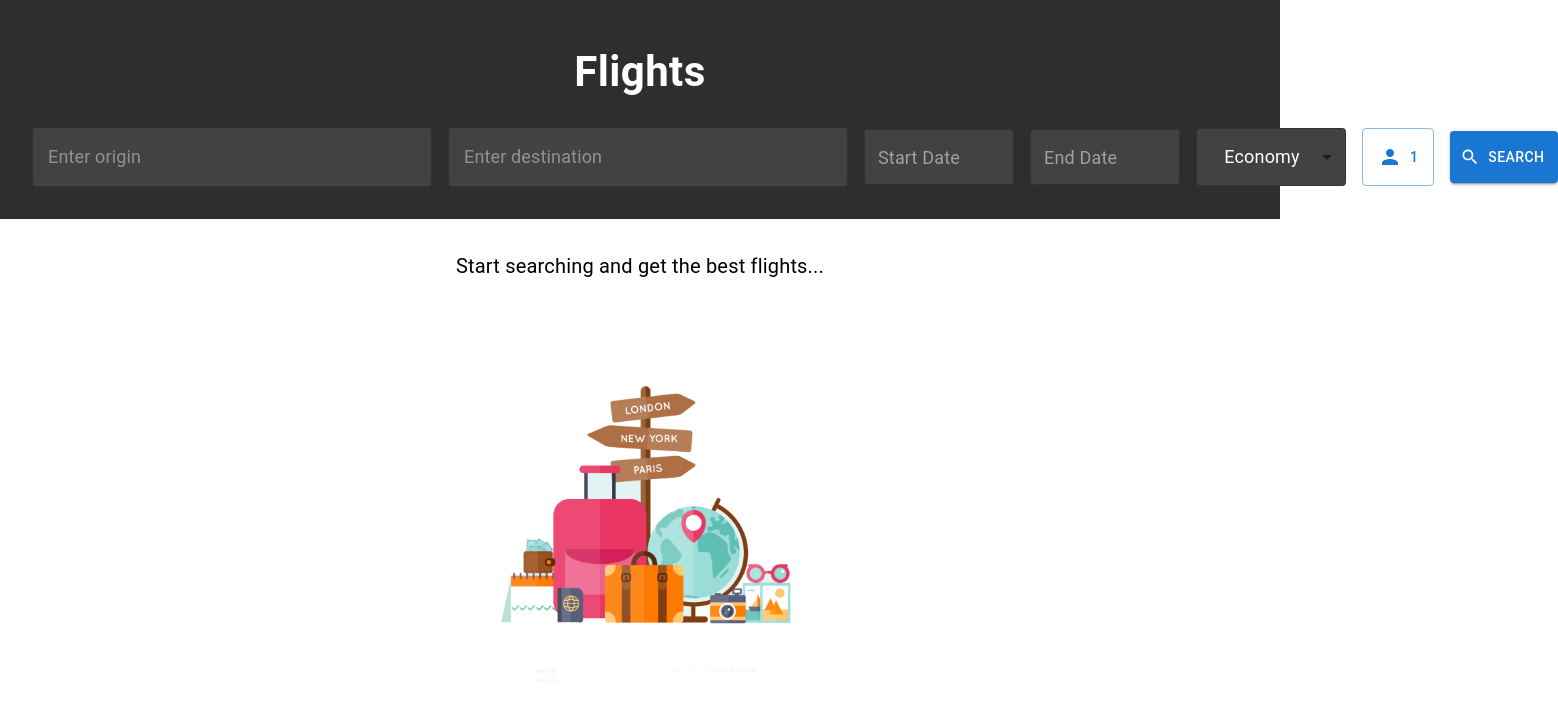
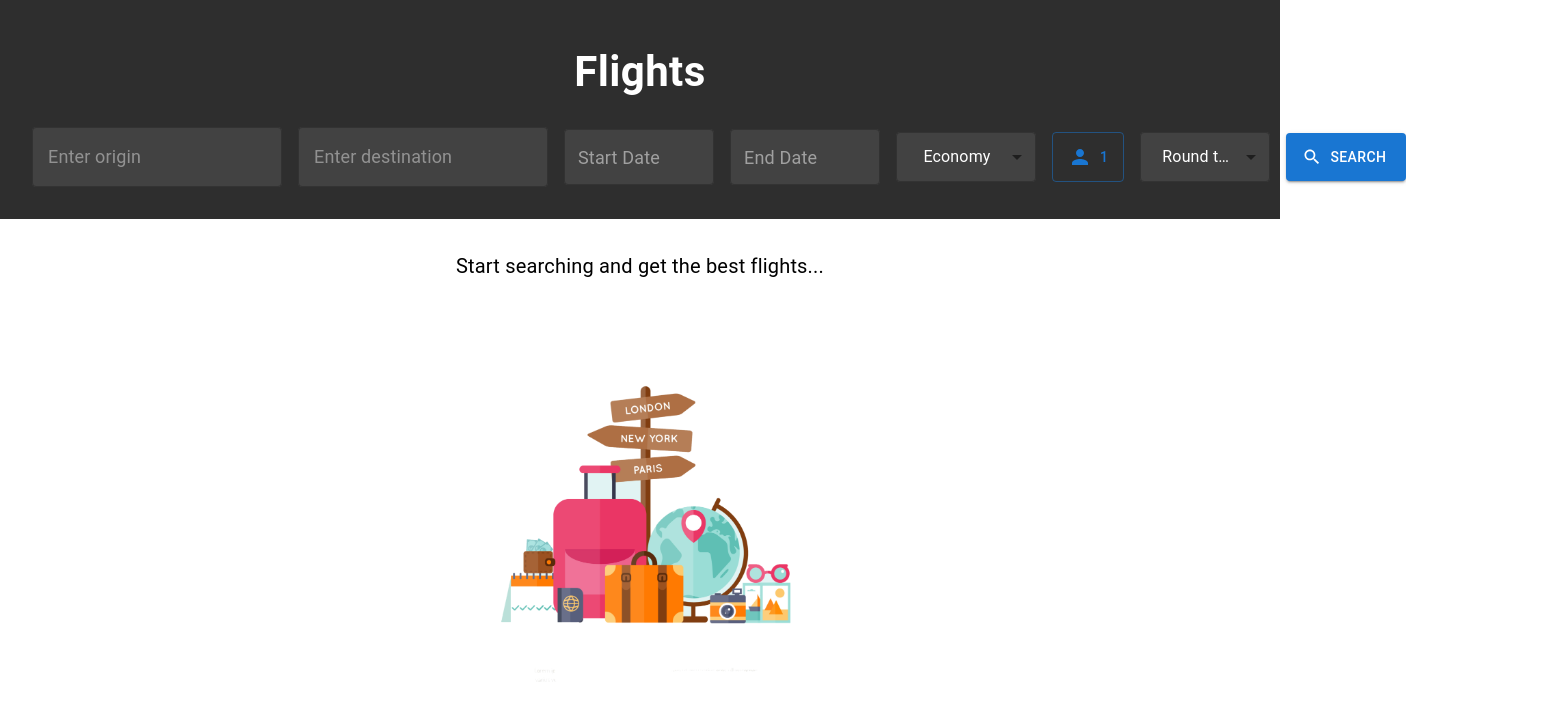
Before and after one commit to julita25/findFlights-website, a React (Create React App) app: page / in a window 1280 px wide. Shown: the top 720 px of the page, 1558 px wide, since content can reach past the window. Built offline with nearby package versions, Linux system fonts and the light colour scheme.

Commit message:
add travel type

```diff
--- a/src/components/DatePickers.jsx
+++ b/src/components/DatePickers.jsx
@@ -4,9 +4,9 @@ import { AdapterDayjs } from "@mui/x-date-pickers/AdapterDayjs";
 import { DatePicker } from "@mui/x-date-pickers/DatePicker";
 import { Box, useMediaQuery } from "@mui/material";
 import dayjs from "dayjs";
-import { func } from "prop-types";
+import { bool, func } from "prop-types";
 
-const DatePickers = ({ onChange }) => {
+const DatePickers = ({ onChange, isOneWay }) => {
 	const [startDate, setStartDate] = useState(null);
 	const [endDate, setEndDate] = useState(null);
 
@@ -56,6 +56,7 @@ const DatePickers = ({ onChange }) => {
 						},
 					}}
 				/>
+				{!isOneWay && (
 					<DatePicker
 						label="End Date"
 						value={endDate}
@@ -87,6 +88,7 @@ const DatePickers = ({ onChange }) => {
 							startDate && dayjs(date).isBefore(dayjs(startDate))
 						}
 					/>
+				)}
 			</Box>
 		</LocalizationProvider>
 	);
@@ -94,6 +96,7 @@ const DatePickers = ({ onChange }) => {
 
 DatePickers.propTypes = {
 	onChange: func.isRequired,
+	isOneWay: bool.isRequired,
 };
 
 export default DatePickers;
--- a/src/components/FlightHomePage.jsx
+++ b/src/components/FlightHomePage.jsx
@@ -15,8 +15,10 @@ import dayjs from "dayjs";
 import FlightResults from "./FlightResults";
 import FlightOptionsToggle from "./FlightOptionsToggle";
 import FlightSearchTextField from "./FlightSearchTextField";
-import { CABIN_CLASS } from "../constants";
+import { CABIN_CLASS, TRAVEL_TYPE } from "../constants";
+import { failureToast } from "../utils";
 
+const FlightHomePage = () => {
 	const initialFormValue = {
 		originSkyId: "",
 		originEntityId: "",
@@ -29,13 +31,11 @@ const initialFormValue = {
 		childrens: 0,
 		infants: 0,
 		sortBy: "best",
+		travelType: "roundTrip",
 	};
-
-const FlightHomePage = () => {
 	const [formValue, setFormValue] = useState({ ...initialFormValue });
 	const [options, setOptions] = useState([]);
 	const [flights, setFlights] = useState({});
-	const [cabinClass, setCabinClass] = useState("economy");
 	const [isLoading, setIsLoading] = useState(false);
 	const [initState, setInitState] = useState(true);
 	const [errorPlaceholder, setErrorPlaceholder] = useState("");
@@ -49,7 +49,10 @@ const FlightHomePage = () => {
 	const isXSScreen = useMediaQuery((theme) => theme.breakpoints.down("sm"));
 
 	const handleSearchAirports = (val) => {
-		if (val.length === 0) setOptions([]);
+		if (val.length === 0) {
+			setOptions([]);
+			return;
+		}
 		const timer = setTimeout(async () => {
 			try {
 				const res = await searchAirports(val); // API call
@@ -80,31 +83,70 @@ const FlightHomePage = () => {
 		}
 	};
 
-	const handleFlightOptionsChange = async (sel) => {
+	const handleFlightOptionsToggle = async (sel) => {
+		setIsLoading(true);
 		const updatedValues = { ...formValue };
 		updatedValues["sortBy"] = sel;
 		setFormValue(updatedValues);
 
-		const { date, returnDate, ...form } = updatedValues;
+		const { date, returnDate, travelType, ...form } = updatedValues;
 		const payload = {
 			...form,
 			date: dayjs(date).format("YYYY-MM-DD"),
-			...(returnDate && { returnDate: dayjs(date).format("YYYY-MM-DD") }),
+			...(travelType === "roundTrip" && {
+				returnDate: dayjs(returnDate).format("YYYY-MM-DD"),
+			}),
 			...passengers,
 		};
 
 		const res = await searchFlights(payload); // API call
+		setTimeout(() => {
 			setFlights(res?.data);
+			setIsLoading(false);
+		}, [500]);
 	};
 
 	const handleSubmit = async () => {
+		const {
+			originEntityId,
+			destinationEntityId,
+			date,
+			returnDate,
+			travelType,
+			...form
+		} = formValue;
+		if (
+			travelType === "oneWay" &&
+			(!originEntityId.length || !destinationEntityId.length || !date)
+		) {
+			failureToast(
+				"Please fill out the missing fields to proceed with the flight search."
+			);
+			return;
+		}
+		if (
+			travelType === "roundTrip" &&
+			(!originEntityId.length ||
+				!destinationEntityId.length ||
+				!date ||
+				!returnDate)
+		) {
+			failureToast(
+				"Please fill out the missing fields to proceed with the flight search."
+			);
+			return;
+		}
 		setInitState(false);
 		setIsLoading(true);
-		const { date, returnDate, ...form } = formValue;
+		console.log("travel", travelType);
 		const payload = {
 			...form,
+			originEntityId,
+			destinationEntityId,
 			date: dayjs(date).format("YYYY-MM-DD"),
-			...(returnDate && { returnDate: dayjs(date).format("YYYY-MM-DD") }),
+			...(travelType === "roundTrip" && {
+				returnDate: dayjs(returnDate).format("YYYY-MM-DD"),
+			}),
 			...passengers,
 		};
 
@@ -116,7 +158,7 @@ const FlightHomePage = () => {
 		}, [500]);
 	};
 
-	console.log("loading", isLoading);
+	console.log("loading", formValue);
 
 	return (
 		<>
@@ -179,7 +221,10 @@ const FlightHomePage = () => {
 							onChangeInput={handleSearchAirports}
 						/>
 					</Box>
-					<DatePickers onChange={handleTravelDateChange} />
+					<DatePickers
+						onChange={handleTravelDateChange}
+						isOneWay={formValue.travelType === "oneWay"}
+					/>
 					<Box
 						sx={{
 							display: "flex",
@@ -188,13 +233,12 @@ const FlightHomePage = () => {
 							...(isSMScreen && { justifyContent: "space-between", width: "100%" }),
 						}}
 					>
-						<Box sx={{ display: "flex", gap: 2 }}>
+						<Box sx={{ display: "flex", gap: 2, justifyContent: "flex-start" }}>
 							<Select
-								value={cabinClass}
+								value={formValue.cabinClass}
 								onChange={(e) => {
 									const updatedForm = { ...formValue };
-									formValue["cabinClass"] = e.target.value;
-									setCabinClass(e.target.value);
+									updatedForm["cabinClass"] = e.target.value;
 									setFormValue(updatedForm);
 								}}
 								size="small"
@@ -202,9 +246,9 @@ const FlightHomePage = () => {
 									color: "white",
 									backgroundColor: "#424242",
 									borderRadius: 1,
-									fontSize: "18px",
-									width: "150px",
-									padding: "8px 10px",
+									fontSize: "16px",
+									width: "140px",
+									padding: "5px 8px",
 								}}
 							>
 								{CABIN_CLASS?.map((item) => (
@@ -214,11 +258,34 @@ const FlightHomePage = () => {
 								))}
 							</Select>
 							<AddPassengers onChange={setPassengers} />
+							<Select
+								value={formValue.travelType}
+								onChange={(e) => {
+									const updatedForm = { ...formValue };
+									updatedForm["travelType"] = e.target.value;
+									setFormValue(updatedForm);
+								}}
+								size="small"
+								sx={{
+									color: "white",
+									backgroundColor: "#424242",
+									borderRadius: 1,
+									fontSize: "16px",
+									width: "130px",
+									padding: "5px 8px",
+								}}
+							>
+								{TRAVEL_TYPE?.map((item) => (
+									<MenuItem key={item.value} value={item.value}>
+										{item.label}
+									</MenuItem>
+								))}
+							</Select>
 						</Box>
 						<Button
 							variant="contained"
 							color="primary"
-							sx={{ borderRadius: 1, padding: "14px 14px" }}
+							sx={{ borderRadius: 1, padding: "12px 14px", minWidth: "120px" }}
 							startIcon={<Search />}
 							onClick={handleSubmit}
 						>
@@ -226,10 +293,11 @@ const FlightHomePage = () => {
 						</Button>
 					</Box>
 				</Box>
-				{Boolean(Object.keys(flights)?.length) && (
+				{Boolean(Object.keys(flights)?.length) &&
+					flights?.context.status !== "failure" && (
 						<FlightOptionsToggle
 							onChange={(sel) => {
-							handleFlightOptionsChange(sel);
+								handleFlightOptionsToggle(sel);
 							}}
 						/>
 					)}
--- a/src/components/FlightResults.jsx
+++ b/src/components/FlightResults.jsx
@@ -47,7 +47,7 @@ const FlightResults = ({ data, isLoading, failed, placeholderImg }) => {
 					gap: 2,
 				}}
 			>
-				<img src={placeholderImg} style={{ width: "70%" }} />
+				<img src={placeholderImg} style={{ width: "70%" }} alt="no results" />
 				<Typography sx={{ fontSize: "28px", fontWeight: 500 }}>
 					Ups...no results are showing, please try again
 				</Typography>
@@ -95,7 +95,11 @@ const FlightResults = ({ data, isLoading, failed, placeholderImg }) => {
 						>
 							<Box sx={{ display: "flex", gap: 2 }}>
 								<Box>
-									<img src={it.carriers.marketing[0].logoUrl} width={"50px"} />
+									<img
+										src={it.carriers.marketing[0].logoUrl}
+										width={"50px"}
+										alt={"airline"}
+									/>
 								</Box>
 								<Box>
 									<Typography> {dayjs(it.departure).format("h:mm A")}</Typography>
--- a/src/components/FlightSearchTextField.jsx
+++ b/src/components/FlightSearchTextField.jsx
@@ -1,12 +1,6 @@
 import React from "react";
 import { Place } from "@mui/icons-material";
-import {
-	Autocomplete,
-	Box,
-	TextField,
-	Typography,
-	useMediaQuery,
-} from "@mui/material";
+import { Autocomplete, Box, TextField, Typography } from "@mui/material";
 import { func, instanceOf, string } from "prop-types";
 
 const FlightSearchTextField = ({
@@ -15,7 +9,6 @@ const FlightSearchTextField = ({
 	options,
 	placeholder,
 }) => {
-	const isSMScreen = useMediaQuery((theme) => theme.breakpoints.down("md"));
 	return (
 		<Autocomplete
 			sx={{ width: "100%" }}
@@ -34,11 +27,10 @@ const FlightSearchTextField = ({
 					placeholder={placeholder}
 					size="small"
 					sx={{
-						//...(isSMScreen && { minWidth: "50%" }),
 						flex: 1,
-						minWidth: isSMScreen ? "100%" : "400px", // Responsive minWidth
+						minWidth: "100%", // Responsive minWidth
 						maxWidth: "100%", // Prevents overflow
-						display: "flex",
+						//	display: "flex",
 						width: "250px",
 						backgroundColor: "#424242",
 						borderRadius: 1,
--- a/src/constants/index.js
+++ b/src/constants/index.js
@@ -17,6 +17,17 @@ export const CABIN_CLASS = [
 	},
 ];
 
+export const TRAVEL_TYPE = [
+	{
+		value: "roundTrip",
+		label: "Round trip",
+	},
+	{
+		value: "oneWay",
+		label: "One way",
+	},
+];
+
 export const PASSENGERS = [
 	{ label: "Adults", subLabel: "Age 18+", key: "adults" },
 	{ label: "Children", subLabel: "Age 2-17", key: "children" },
```
Lines whose indentation alone changed are shown as unchanged.
